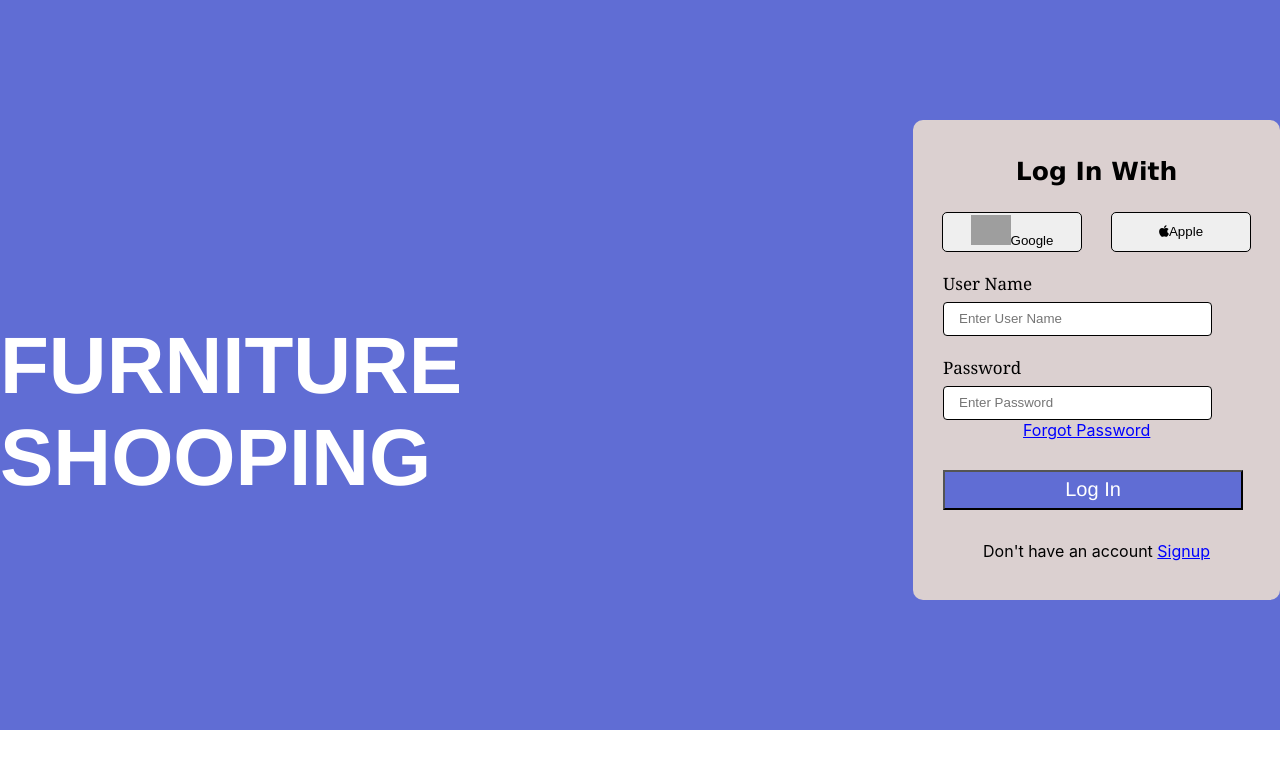
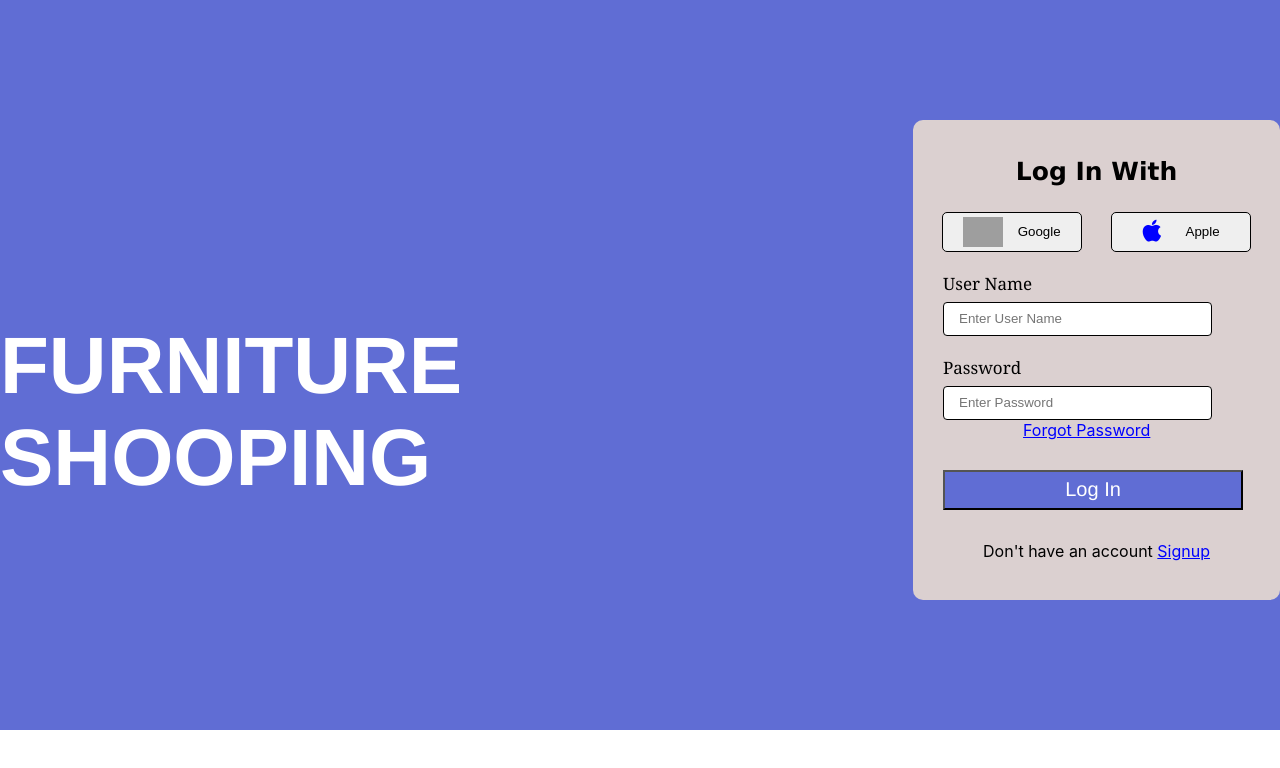
Before and after one commit to Akshaykar1996/furniture-shooping, a React (Create React App) app: page / in a window 1280 px wide. Shown: the top 768 px of the page. Built offline with nearby package versions, Linux system fonts and the light colour scheme; grey boxes are pictures that could not be loaded.

Commit message:
furniture

```diff
--- a/src/App.js
+++ b/src/App.js
@@ -8,9 +8,8 @@ function App() {
     <div className="App">
       <Login>
       <SideNavbar>
-
       <Profile/>
-    </SideNavbar>
+      </SideNavbar>
       </Login>
 
     </div>
--- a/src/Components/Login/Login.jsx
+++ b/src/Components/Login/Login.jsx
@@ -26,7 +26,7 @@ export const Login = ({ children }) => {
                 </div>
                 <div>
                   <button className="button">
-                    <i className="icon" class="fa-brands fa-apple"></i>Apple
+                    <i className="fa-brands fa-apple"></i>Apple
                   </button>
                 </div>
               </div>
--- a/src/Components/Login/login.css
+++ b/src/Components/Login/login.css
@@ -42,12 +42,21 @@
     justify-content: space-evenly;
 }
 
+
+.fa-apple{
+  color: blue;
+  font-size: 25px;
+}
+
 .button{
     height: 40px;
     width: 140px;
     margin-top: 5px;
     border-radius: 5px;
     border: 1px solid black;
+    display: flex;
+    justify-content: space-evenly;
+    align-items: center;
 }
 
 .icon{
```
